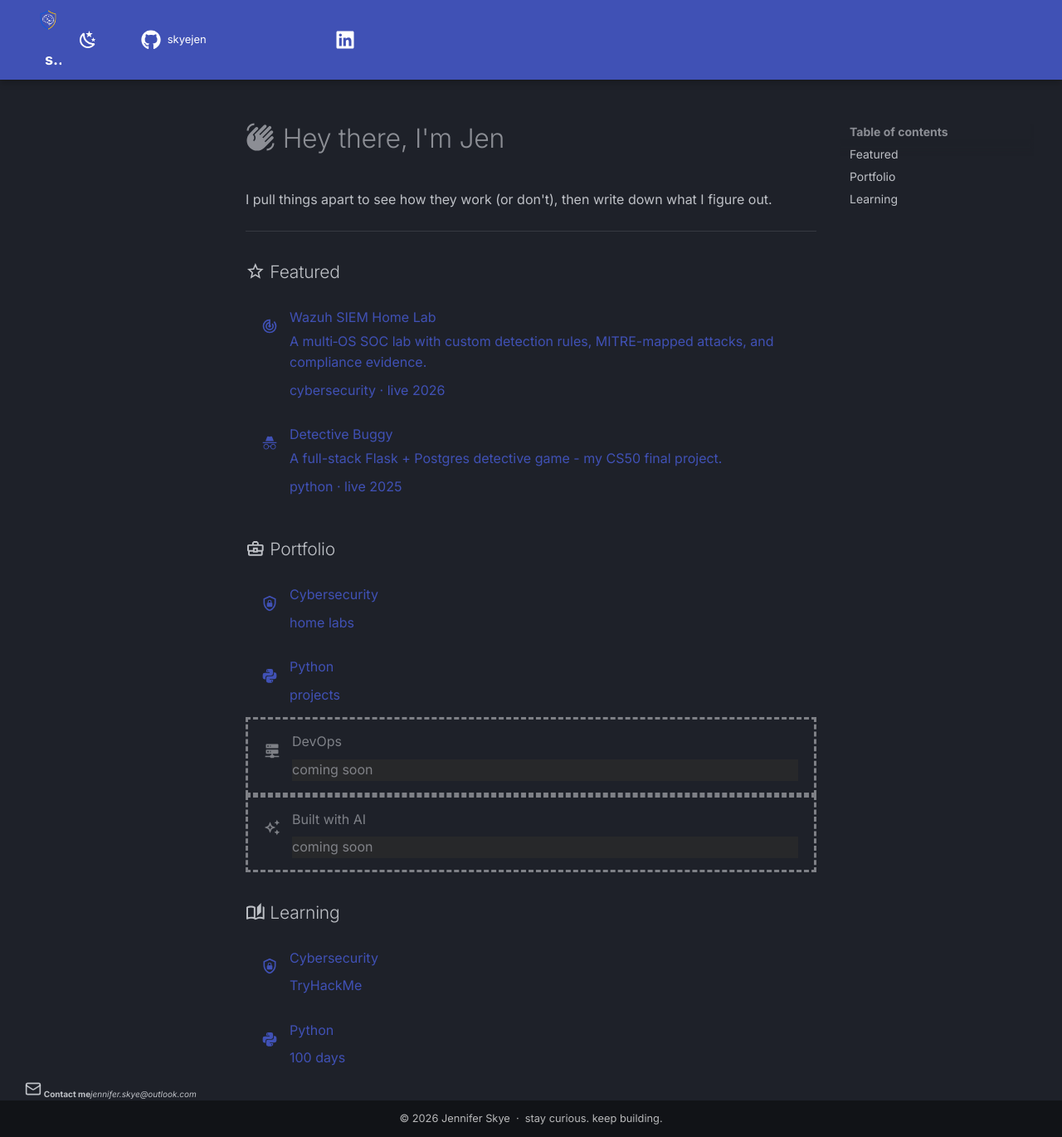
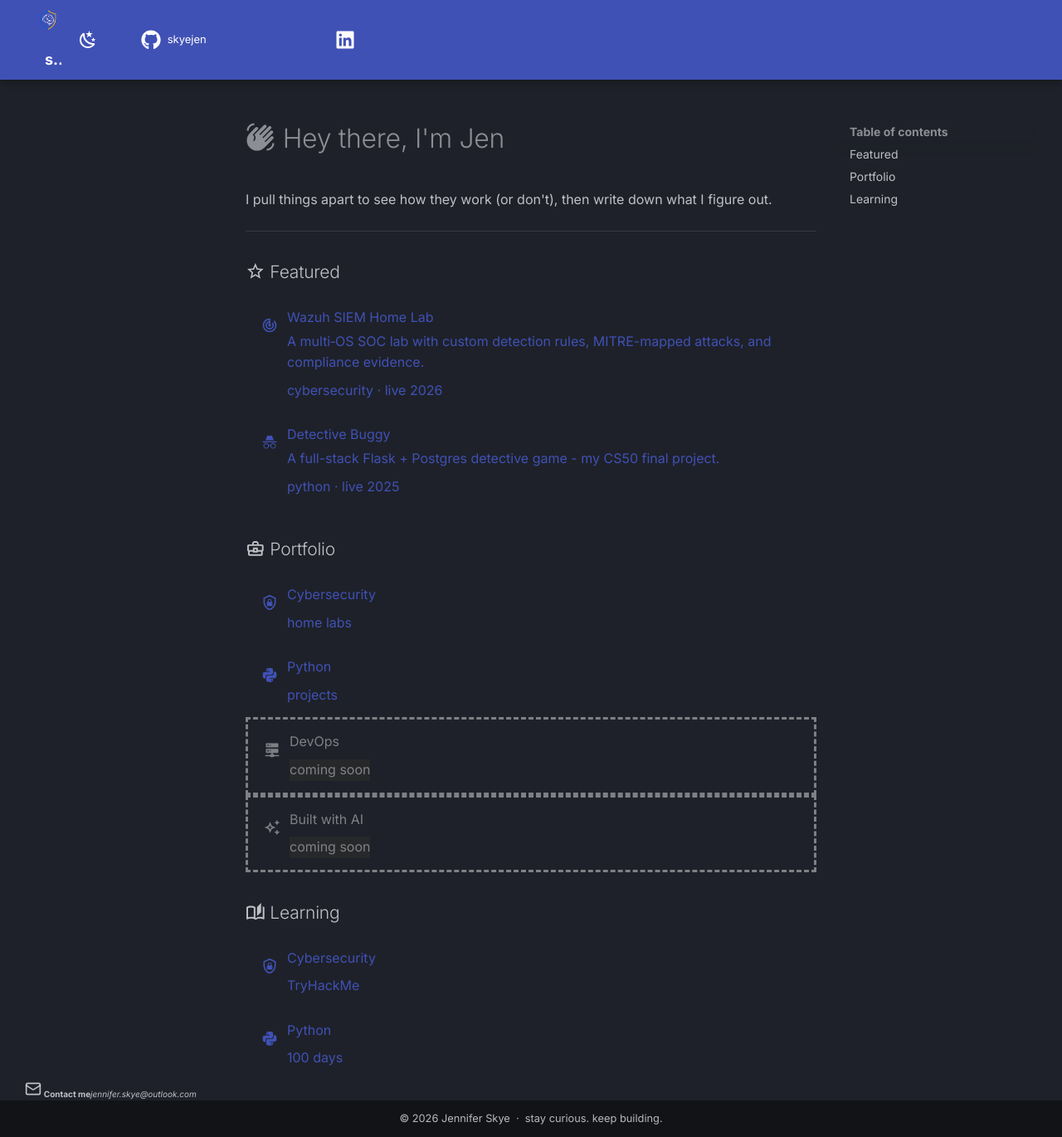
Before and after one commit to skyejen/skyejen.github.io, an MkDocs documentation site: the page built from docs/index.md, in a window 1280 px wide and 1370 px high. Shown: the whole window at 83% size. Built offline with MkDocs 1.6.1 and Material for MkDocs 9.7.7, drawn with Linux system fonts in a browser that asks for light colours.

Commit message:
redesign: compact tiles, icon beside title, fix gap and meta wrap

```diff
--- a/docs/stylesheets/local.css
+++ b/docs/stylesheets/local.css
@@ -89,7 +89,7 @@
   --tile-pad-y: 0.7rem;    /* tile top/bottom padding */
   --tile-pad-x: 0.95rem;   /* tile left/right padding */
   --icon-size: 20px;       /* icon width + height */
-  --icon-gap: 0.7rem;      /* space between icon and text */
+  --icon-gap: 0.55rem;     /* space between icon and text */
   --feat-min: 300px;       /* featured tile min width */
   --hub-min: 190px;        /* hub tile min width (raise if a title wraps) */
 }
@@ -102,17 +102,17 @@
   align-content: start;
   padding: var(--tile-pad-y) var(--tile-pad-x);
 }
-/* Icon: fixed square, centred. !important is needed to beat Material's own SVG
-   sizing, which was collapsing the width to 0 (max-height:100% in the grid cell). */
+/* Icon: fixed square, top-aligned with the title. !important beats Material's own
+   SVG sizing, which was collapsing the width to 0 (max-height:100% in the cell). */
 .sj-card--row .sj-card-icon {
   grid-row: 1 / -1;
-  align-self: center;
+  align-self: start;
+  margin: 0.1rem 0 0 !important;
   display: flex !important;
   align-items: center;
   justify-content: center;
   width: var(--icon-size) !important;
   height: var(--icon-size) !important;
-  margin: 0 !important;
   font-size: 0 !important;
   flex: none !important;
 }
@@ -129,8 +129,11 @@
 .sj-card--row > .sj-card-title,
 .sj-card--row > .sj-card-desc,
 .sj-card--row > .sj-card-meta { grid-column: 2; margin: 0; }
+/* kill the theme's 2-line reserves so short text doesn't leave a gap */
+.sj-card--row > .sj-card-title { min-height: 0; }
 .sj-card--row > .sj-card-desc { min-height: 0; margin-top: 0.15rem; }
-.sj-card--row > .sj-card-meta { margin-top: 0.4rem; }
+/* meta chip: hug content and wrap if long, instead of one wide pill */
+.sj-card--row > .sj-card-meta { margin-top: 0.4rem; white-space: normal; justify-self: start; }
 
 .sj-cards { grid-template-columns: repeat(auto-fill, minmax(var(--feat-min), 1fr)); gap: 0.8rem; }
 .sj-cards--hub { grid-template-columns: repeat(auto-fill, minmax(var(--hub-min), 1fr)); gap: 0.65rem; }
```
